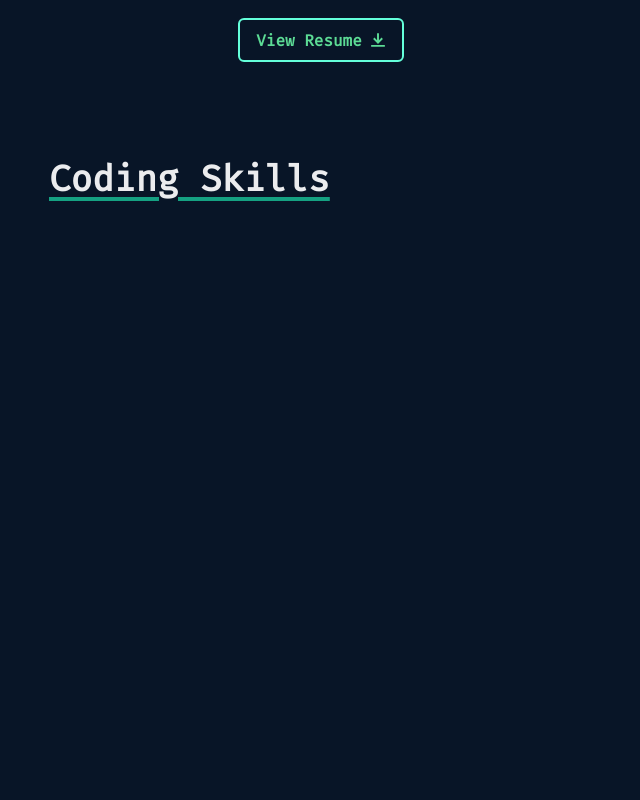
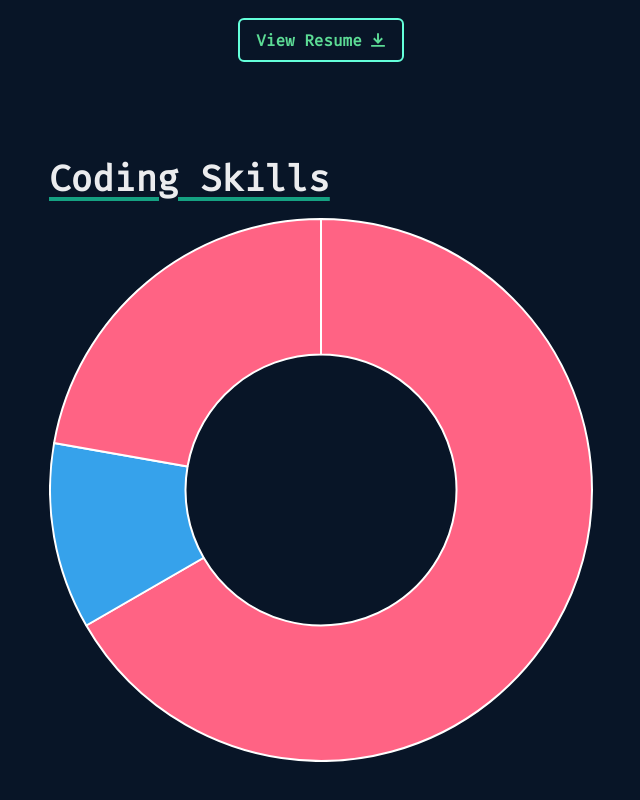
Before and after one commit to KatelynKunzmann/portfolio-site, a Next.js app: page /experience in a window 1280 px wide. Shown: the part 968-1768 px from the top of the page, without its empty margins (319-959 px from the left). Before the commit the page ends 1226 px from the top, so only its background shows below. Built offline with nearby package versions, Linux system fonts and the light colour scheme.

Commit message:
Add donut chart

```diff
--- a/package.json
+++ b/package.json
@@ -16,9 +16,11 @@
     "@chakra-ui/react": "^2.8.2",
     "@emotion/react": "^11.11.3",
     "@emotion/styled": "^11.11.0",
+    "chart.js": "^4.4.2",
     "framer-motion": "^10.17.9",
     "next": "^14.0.4",
     "react": "^18.2.0",
+    "react-chartjs-2": "^5.2.0",
     "react-dom": "^18.2.0",
     "react-scroll": "^1.9.0",
     "styled-components": "^6.1.8",
--- a/src/pages/experience.js
+++ b/src/pages/experience.js
@@ -2,7 +2,25 @@ import { Box, Container, Link, useColorModeValue, Heading, Button } from '@chakr
 import { DownloadIcon } from '@chakra-ui/icons'
 import Section from '../components/section'
 import Layout from '../components/layouts/article'
-import Donut from '../components/Donut'
+import { Doughnut } from 'react-chartjs-2'
+import { Chart, ArcElement } from 'chart.js'
+Chart.register(ArcElement);
+
+const data = {
+    labels: [
+        'Red',
+        'Blue',
+    ],
+    datasets: [{
+        label: 'My First Dataset',
+        data: [300, 50, 100],
+        backgroundColor: [
+            'rgb(255, 99, 132)',
+            'rgb(54, 162, 235)',
+        ],
+        hoverOffset: 4
+    }]
+};
 
 const Experience = () => {
     return (
@@ -137,6 +155,9 @@ const Experience = () => {
                     <Heading mt={20} as="h3" variant="title">
                         Coding Skills
                     </Heading>
+                    <Doughnut
+                        data={data}
+                    />
                 </Section>
             </Container>
         </Layout>
```
Also changed, not shown: 1 other file (tests, documents, lock files or other folders).
